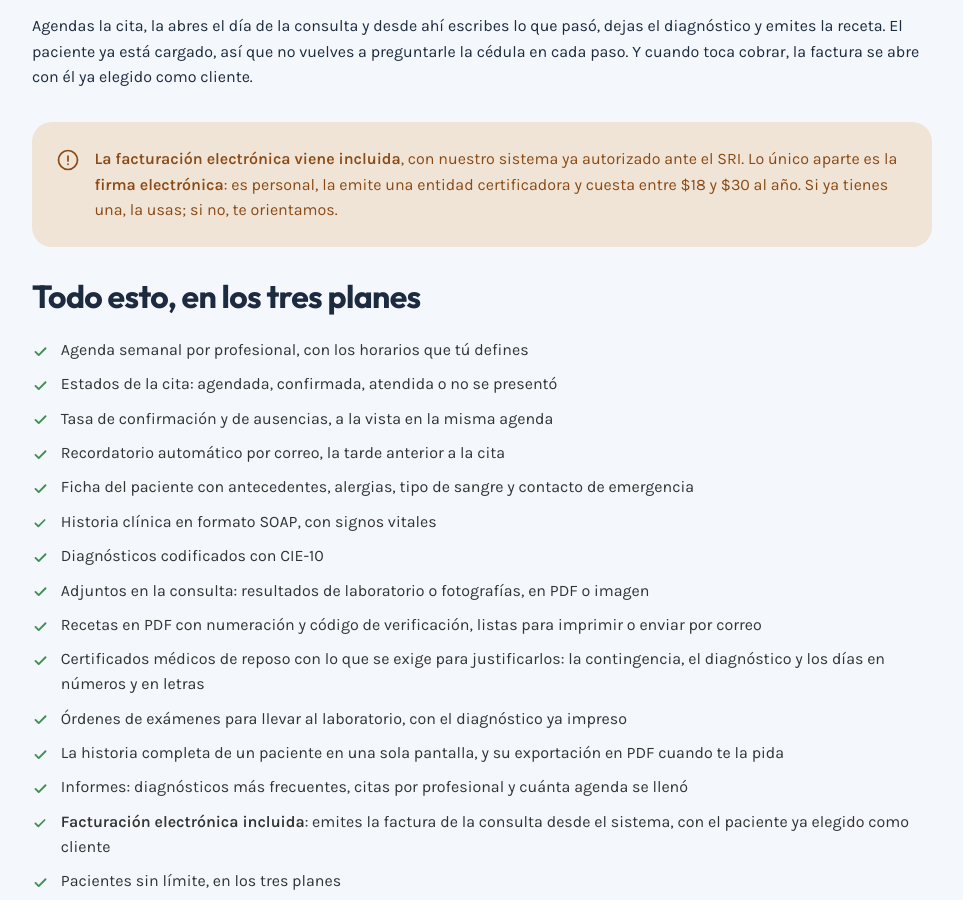
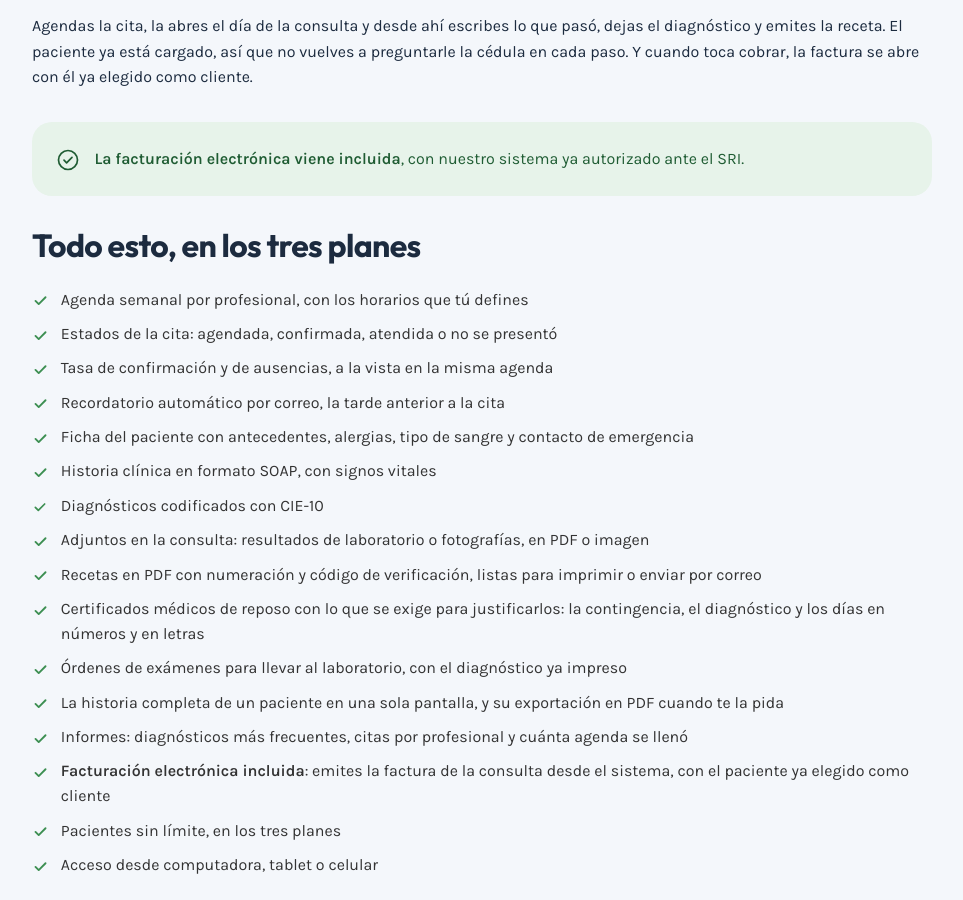
Before and after one commit to bryan96ch/bryan96ch.github.io, a plain HTML site: page software-para-consultorios-medicos.html in a window 1280 px wide. Shown: the part 903-1803 px from the top of the page, without its empty margins (158-1121 px from the left). Drawn offline with Linux system fonts and the light colour scheme.

Commit message:
El aviso de facturacion incluida va en verde y en una sola frase
Estaba en `aviso-arena` -fondo arena, texto cafe-, que es el estilo de
ADVERTENCIA. Una noticia buena no se anuncia con el color de una
salvedad, asi que va una clase nueva `aviso-verde` y el icono pasa de la
"i" de informacion a un visto.

El cafe SE QUEDA en las otras dos paginas que lo usan -la firma
electronica en facturacion, el aviso de inventarios-, porque ahi si son
salvedades. Ese es el reparto: cafe avisa, verde confirma.

La mencion a la firma electronica sale de la caja pero NO de la pagina:
sigue en la pregunta frecuente, en el JSON-LD y a la vista. La pagina no
promete de mas; solo deja de interrumpir la venta con una salvedad.

El ?v del CSS sube a 1.2.9 en las siete paginas: una clase nueva sin
subirlo es una caja sin fondo hasta que caduque la cache del visitante.

```diff
--- a/css/style.css
+++ b/css/style.css
@@ -60,6 +60,8 @@
   --texto: #1c2b3f;
   --texto-suave: #5a6b80;
   --verde: #3d8f52;
+  --verde-suave: #e7f3ea;
+  --verde-texto: #1f5c33;
   --borde: #d6c9ba;
   --divisor: #eee6dc;
   --radio-tarjeta: 20px;
@@ -3203,6 +3205,13 @@ footer .contacto a:hover {
   border-radius: var(--radio-tarjeta);
   margin: 1.5rem 0;
 }
+.aviso-verde {
+  background: var(--verde-suave);
+  color: var(--verde-texto);
+  padding: 1.5rem;
+  border-radius: var(--radio-tarjeta);
+  margin: 1.5rem 0;
+}
 .aviso-tarjeta {
   max-width: 700px;
   margin: 2rem auto 0;
--- a/software-para-consultorios-medicos.html
+++ b/software-para-consultorios-medicos.html
@@ -42,7 +42,7 @@
         "url": "https://sysdevup.com/software-para-consultorios-medicos"
     }
     </script>
-    <link rel="stylesheet" href="css/style.min.css?1.2.8">
+    <link rel="stylesheet" href="css/style.min.css?1.2.9">
     <script type="application/ld+json">
     {
         "@context": "https://schema.org",
@@ -140,8 +140,8 @@
         <section style="max-width:900px;margin:3rem auto;padding:1rem;">
             <h2>Del turno a la receta, sin volver a escribir lo mismo</h2>
             <p>Agendas la cita, la abres el día de la consulta y desde ahí escribes lo que pasó, dejas el diagnóstico y emites la receta. El paciente ya está cargado, así que no vuelves a preguntarle la cédula en cada paso. Y cuando toca cobrar, la factura se abre con él ya elegido como cliente.</p>
-            <div class="aviso-arena">
-                <p class="aviso" style="margin:0;"><svg viewBox="0 0 24 24" fill="none" stroke="currentColor" stroke-width="1.7" stroke-linecap="round" stroke-linejoin="round" aria-hidden="true"><circle cx="12" cy="12" r="9.5"></circle><path d="M12 8v5M12 16.2v.1"></path></svg><span><strong>La facturación electrónica viene incluida</strong>, con nuestro sistema ya autorizado ante el SRI. Lo único aparte es la <strong>firma electrónica</strong>: es personal, la emite una entidad certificadora y cuesta entre $18 y $30 al año. Si ya tienes una, la usas; si no, te orientamos.</span></p>
+            <div class="aviso-verde">
+                <p class="aviso" style="margin:0;"><svg viewBox="0 0 24 24" fill="none" stroke="currentColor" stroke-width="1.7" stroke-linecap="round" stroke-linejoin="round" aria-hidden="true"><circle cx="12" cy="12" r="9.5"></circle><path d="M8 12.2l2.6 2.6L16 9.4"></path></svg><span><strong>La facturación electrónica viene incluida</strong>, con nuestro sistema ya autorizado ante el SRI.</span></p>
             </div>
             <h2>Todo esto, en los tres planes</h2>
             <ul class="lista-check">
```
Also changed, not shown: control-de-inventarios.html (+1 -1 lines), crear-paginas-web-para-tu-negocio.html (+1 -1 lines), facturacion-electronica.html (+1 -1 lines), index.html (+1 -1 lines), politica-de-privacidad.html (+1 -1 lines), terminos-y-condiciones.html (+1 -1 lines), css/style.min.css.
